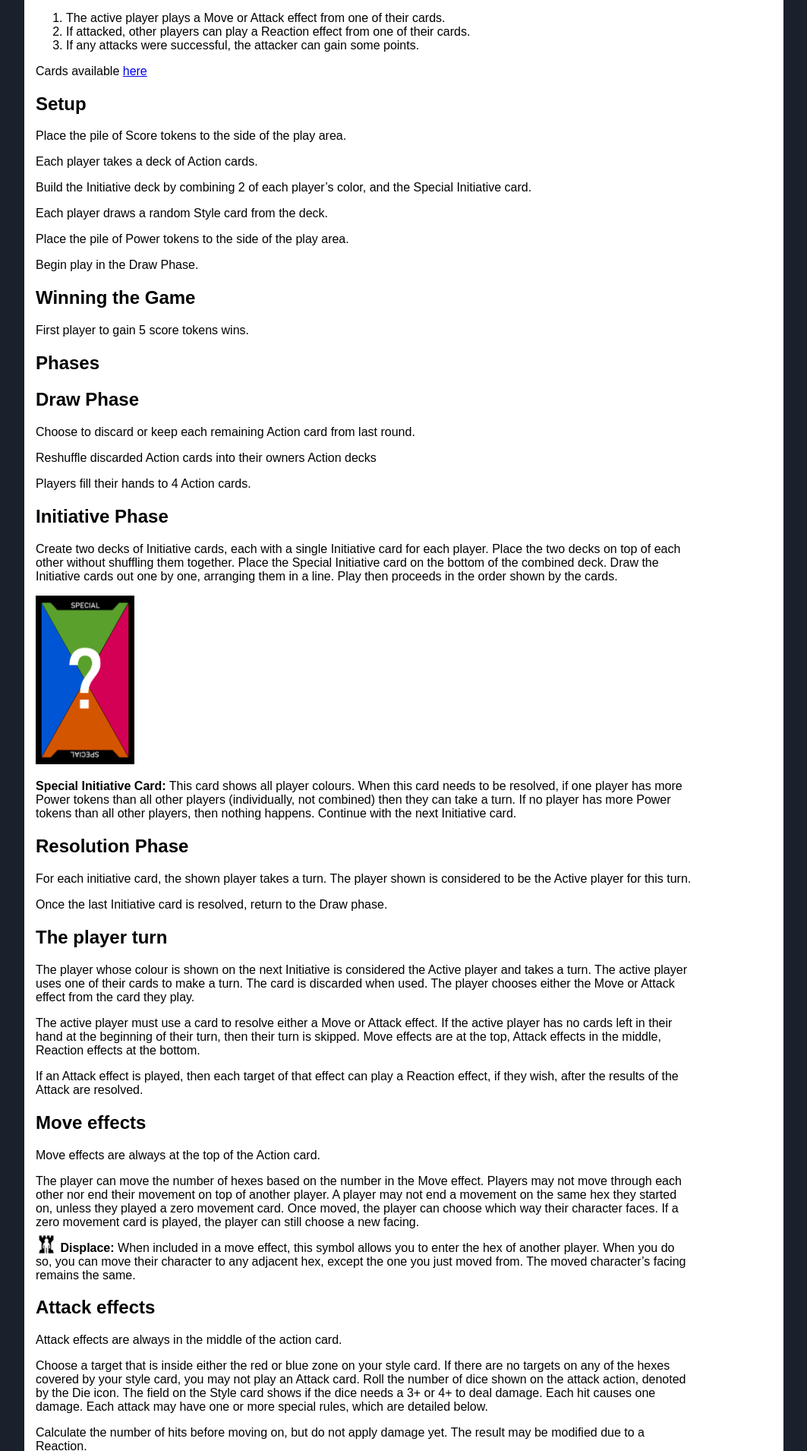
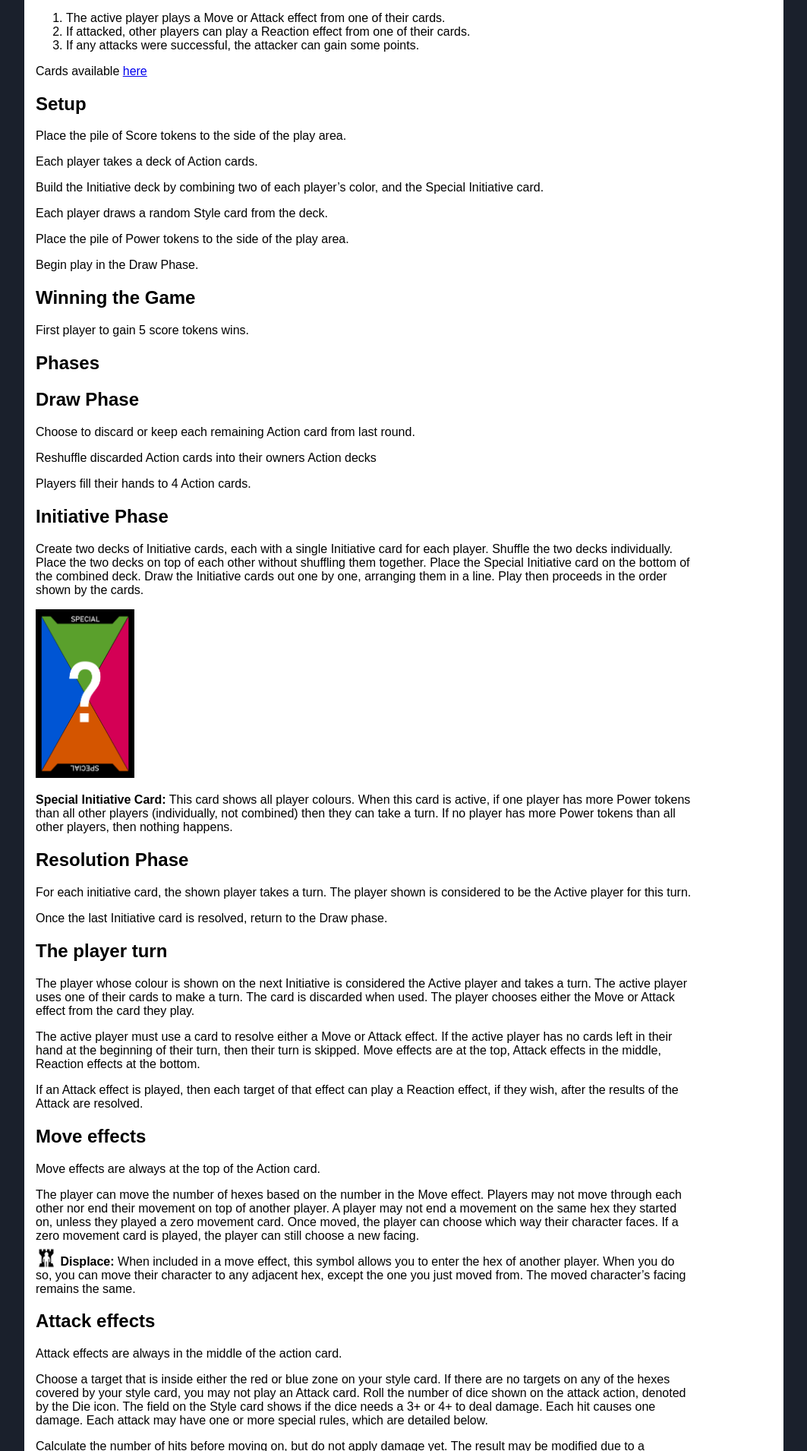
Before and after one commit to abregado/champions-combat, a Jekyll site: the page built from index.html, in a window 1280 px wide. Shown: the part 1354-3264 px from the top of the page at 76% size, without its empty margins (116-1179 px from the left). Built offline with Jekyll 4.4.1, drawn with Linux system fonts in a browser that asks for light colours.

Commit message:
Tweaks to wording around initiative

```diff
--- a/_chapters/rules.md
+++ b/_chapters/rules.md
@@ -54,7 +54,7 @@
 
 Each player takes a deck of Action cards.
 
-Build the Initiative deck by combining 2 of each player's color, and the Special Initiative card.
+Build the Initiative deck by combining two of each player's color, and the Special Initiative card.
 
 Each player draws a random Style card from the deck.
 
@@ -75,6 +75,7 @@
 
 ## Initiative Phase
 Create two decks of Initiative cards, each with a single Initiative card for each player.
+Shuffle the two decks individually.
 Place the two decks on top of each other without shuffling them together.
 Place the Special Initiative card on the bottom of the combined deck.
 Draw the Initiative cards out one by one, arranging them in a line.
@@ -83,9 +84,8 @@
 {% include card_image.html link='files/images/special-init.png' %}
 
 **Special Initiative Card:** This card shows all player colours.
-When this card needs to be resolved, if one player has more Power tokens than all other players (individually, not combined) then they can take a turn.
+When this card is active, if one player has more Power tokens than all other players (individually, not combined) then they can take a turn.
 If no player has more Power tokens than all other players, then nothing happens.
-Continue with the next Initiative card.
 
 ## Resolution Phase
 For each initiative card, the shown player takes a turn.
```
